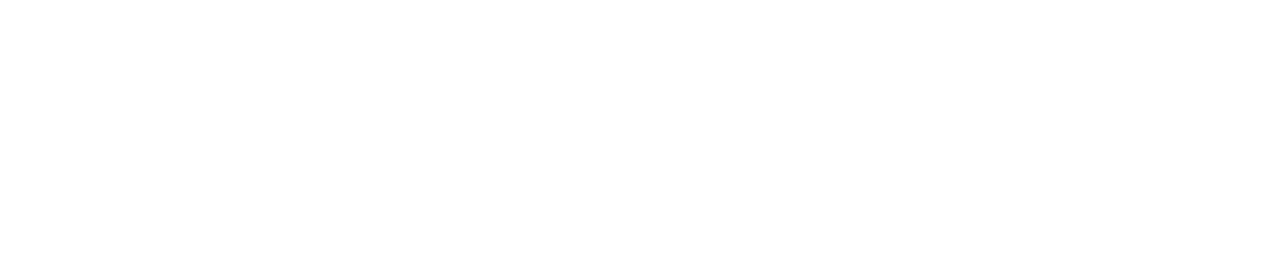
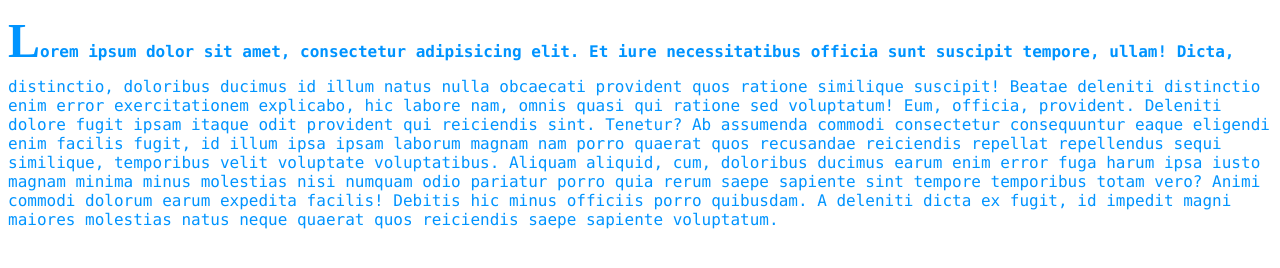
Before and after one commit to dariavorom/training, a plain HTML site: page css2/task1/index.html in a window 1280 px wide. Drawn offline with Linux system fonts and the light colour scheme.

Commit message:
feat: task1 is done

```diff
--- a/css2/task1/index.html
+++ b/css2/task1/index.html
@@ -6,6 +6,17 @@
     <title>Task1</title>
 </head>
 <body>
-
+    <p>Lorem ipsum dolor sit amet, consectetur adipisicing elit. Et iure necessitatibus officia sunt suscipit tempore,
+        ullam! Dicta, distinctio, doloribus ducimus id illum natus nulla obcaecati provident quos ratione similique
+        suscipit! Beatae deleniti distinctio enim error exercitationem explicabo, hic labore nam, omnis quasi qui ratione
+        sed voluptatum! Eum, officia, provident. Deleniti dolore fugit ipsam itaque odit provident qui reiciendis sint.
+        Tenetur? Ab assumenda commodi consectetur consequuntur eaque eligendi enim facilis fugit, id illum ipsa ipsam
+        laborum magnam nam porro quaerat quos recusandae reiciendis repellat repellendus sequi similique, temporibus
+        velit voluptate voluptatibus. Aliquam aliquid, cum, doloribus ducimus earum enim error fuga harum ipsa iusto
+        magnam minima minus molestias nisi numquam odio pariatur porro quia rerum saepe sapiente sint tempore temporibus
+        totam vero? Animi commodi dolorum earum expedita facilis! Debitis hic minus officiis porro quibusdam.
+        A deleniti dicta ex fugit, id impedit magni maiores molestias natus neque quaerat quos reiciendis saepe sapiente
+        voluptatum.
+    </p>
 </body>
 </html>
--- a/css2/task1/style.css
+++ b/css2/task1/style.css
@@ -0,0 +1,13 @@
+p {
+    color: #0094ff;
+    font-family: Consolas, serif;
+}
+p:first-line {
+    font-weight: 700;
+    line-height: 50px;
+}
+p:first-letter {
+    font-family: Edwardian Script ITC, serif;
+    font-size: 3rem;
+
+}
```
